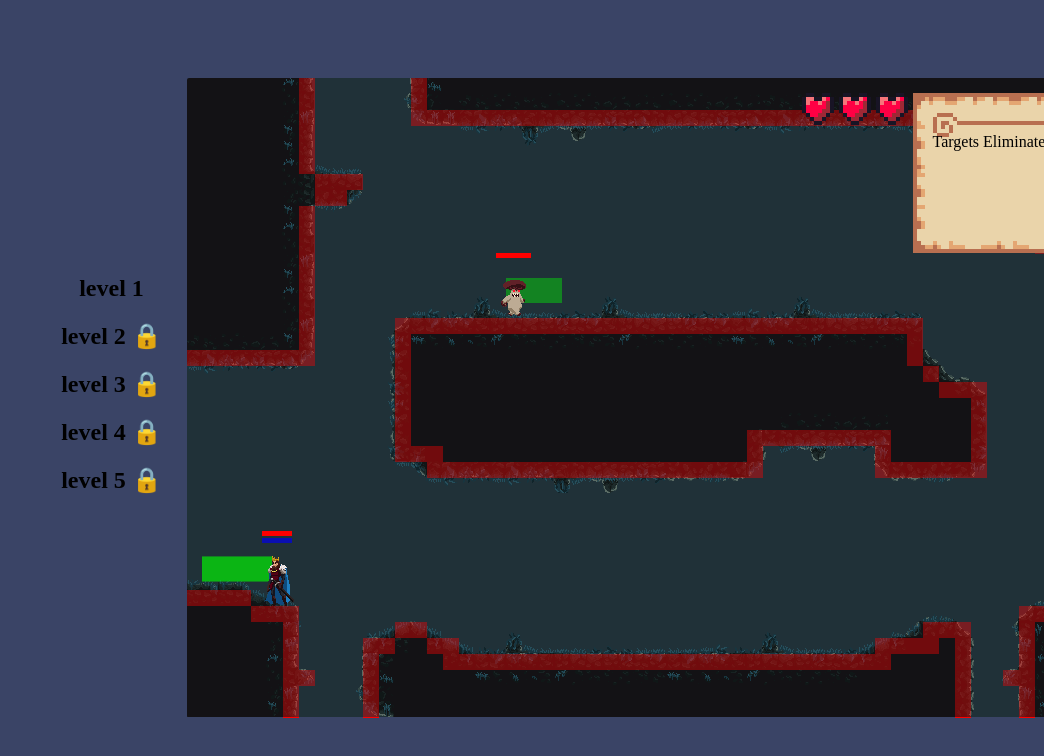
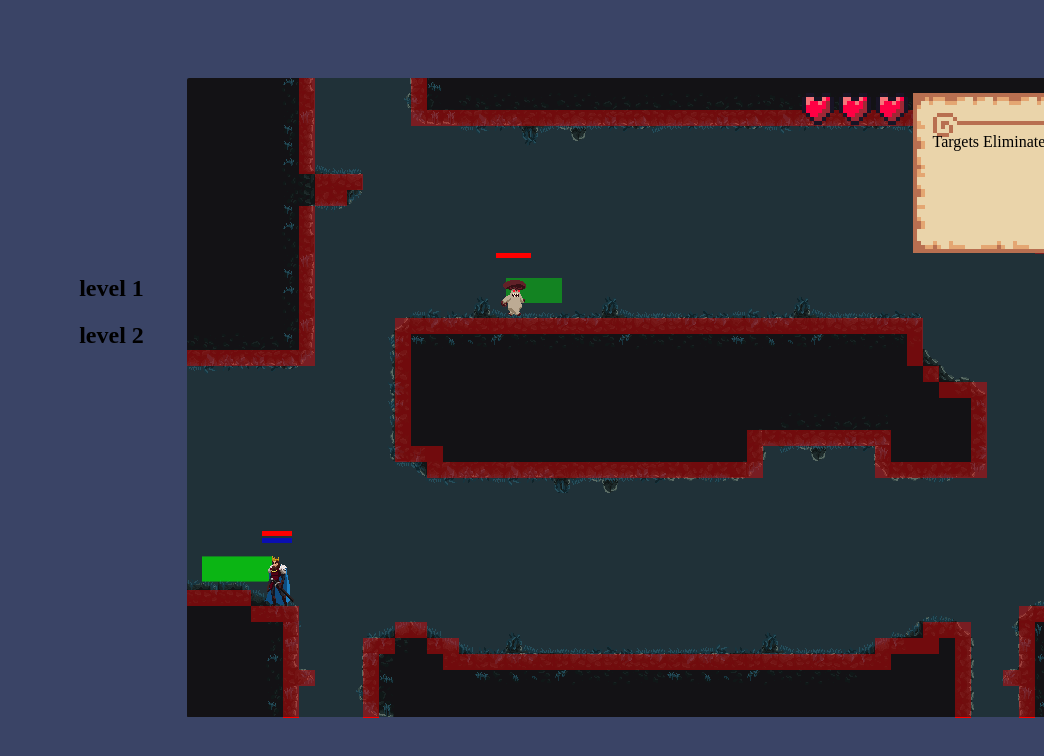
Before and after one commit to Shahwe123/2d-game, a website built with webpack: page src/template.html in a window 1280 px wide. Both pictures are taken after a click on the picture 315 px from the left and 315 px from the top of the page. Shown: the top 756 px of the page, without its empty margins (236-1280 px from the left). Built offline with nearby package versions, Linux system fonts and the light colour scheme; files whose address does not match are found by name; a web font is replaced by a local one.

Commit message:
- removed unecessary levels

```diff
--- a/src/template.html
+++ b/src/template.html
@@ -16,10 +16,7 @@
         <!-- //TODO: remake the menu gui buttons using css not tiled -->
         <ul id="levels">
             <li id="1" class="levelBtn">level 1</li>
-            <li id="2" class="levelBtn">level 2 🔒</li>
-            <li id="3" class="levelBtn">level 3 🔒</li>
-            <li id="4" class="levelBtn">level 4 🔒</li>
-            <li id="5" class="levelBtn">level 5 🔒</li>
+            <li id="2" class="levelBtn">level 2</li>
         </ul>
     </div>
     <div id="game">
```
